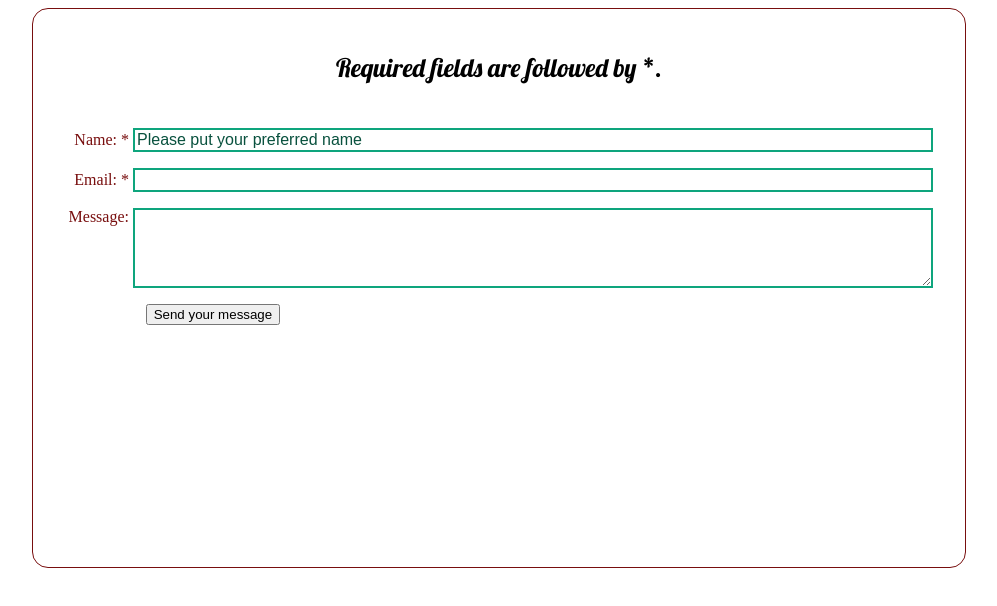
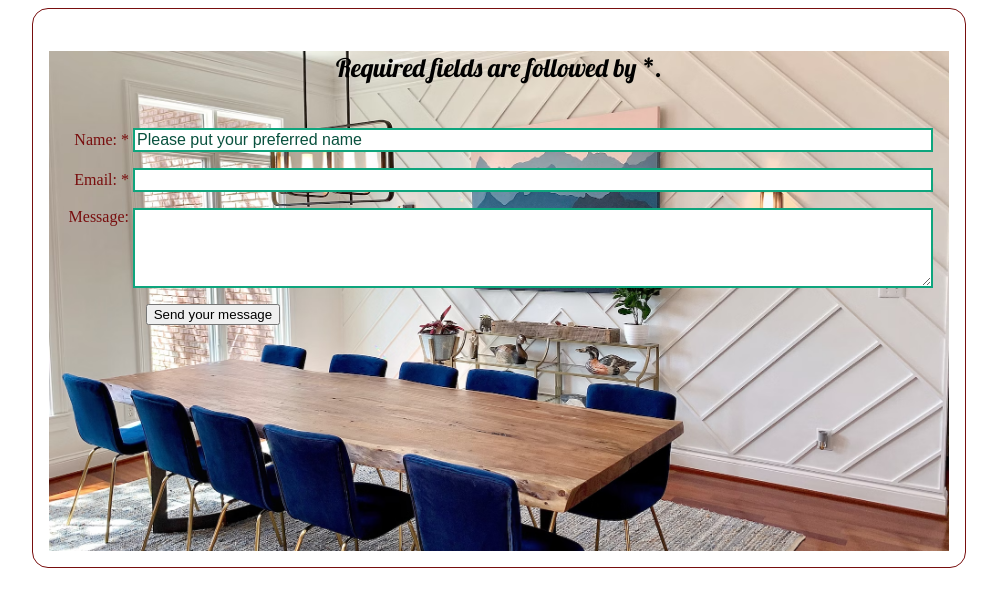
Before and after one commit to arikuhl1999/personal-site, a plain HTML site: page contactus.html in a window 1280 px wide. Shown: the whole page, without its empty margins (141-1138 px from the left). Drawn offline with Linux system fonts and the light colour scheme; the site is published under a folder, as on GitHub Pages, so addresses that start at the root find nothing.

Commit message:
fixed image

```diff
--- a/style/style.css
+++ b/style/style.css
@@ -12,7 +12,7 @@ form {
 
   .background-image{
     /* The image used */
-    background-image: url("/images/living-room2.avif");
+    background-image: url("../images/living-room2.avif");
 
     /* Control the height of the image */
     min-height: 500px;
```
